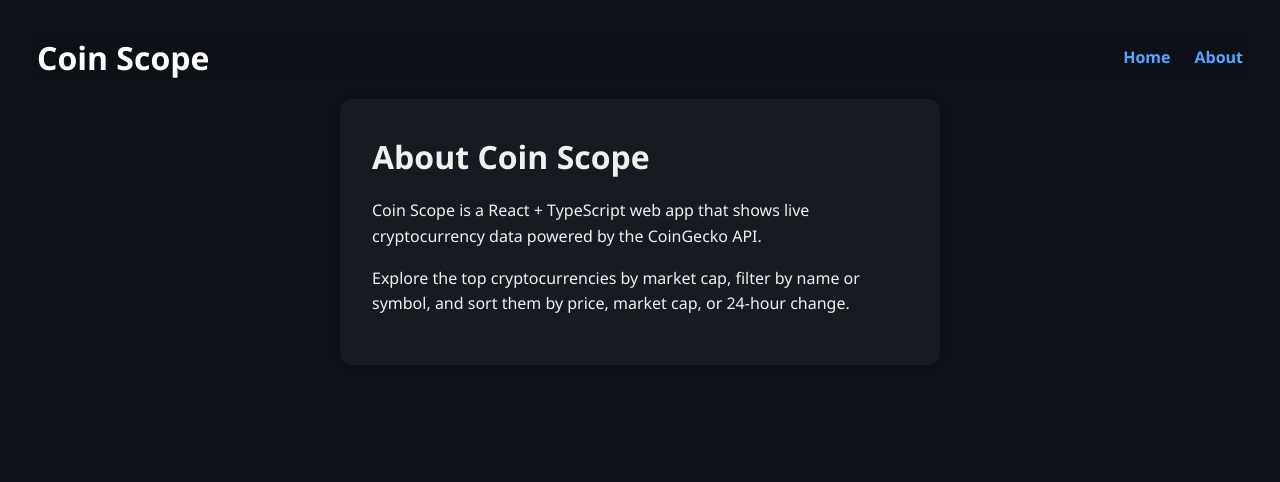
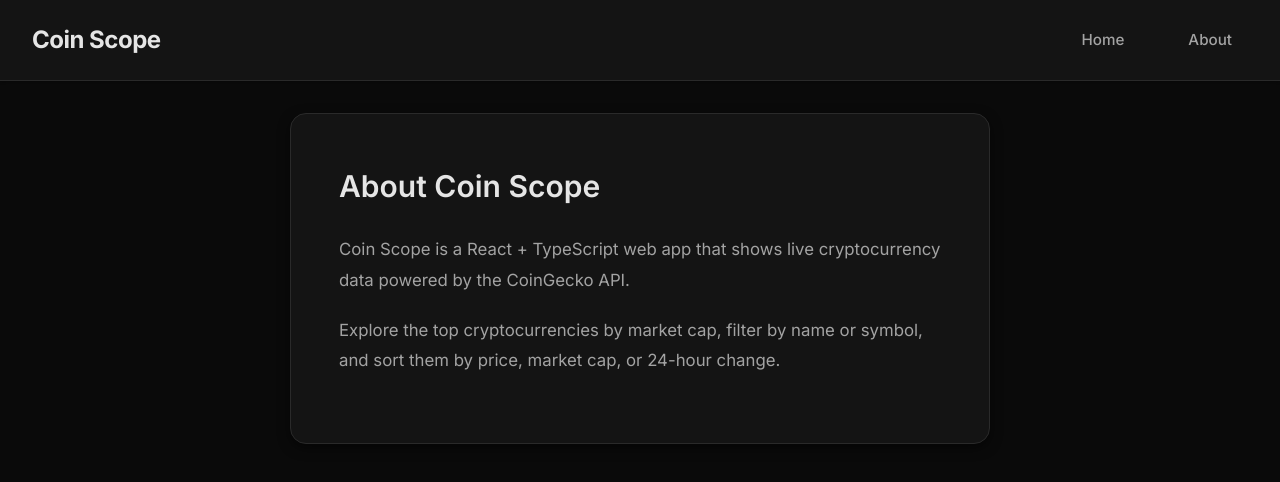
Before and after one commit to vsniranjan/coin-scope, a React (Vite) app: page /about in a window 1280 px wide. Shown: the top 482 px of the page. Built offline with nearby package versions, Linux system fonts and the light colour scheme; no server answers.

Commit message:
Changed CSS

```diff
--- a/src/components/CoinChart.tsx
+++ b/src/components/CoinChart.tsx
@@ -1,4 +1,3 @@
-const API_URL: string = import.meta.env.VITE_COIN_API_URL;
 import { useState, useEffect } from "react";
 import axios from "axios";
 import { Line } from "react-chartjs-2";
@@ -14,6 +13,8 @@
   Filler,
 } from "chart.js";
 import "chartjs-adapter-date-fns";
+
+const API_URL: string = import.meta.env.VITE_COIN_API_URL;
 
 ChartJS.register(
   CategoryScale,
@@ -80,7 +81,7 @@
 
   if (loading || !chartData) return <p>Loading chart...</p>;
   return (
-    <div style={{ marginTop: "30px" }}>
+    <div className='chart-container'>
       <Line
         data={chartData!}
         options={{
--- a/src/components/Sinner.tsx
+++ b/src/components/Sinner.tsx
@@ -5,9 +5,9 @@
   margin: "0 auto 50px auto",
 };
 
-const Spinner = ({ color = "blue", size = "150px" }) => {
+const Spinner = ({ color = "#495057", size = "150px" }) => {
   return (
-    <div>
+    <div className='loading-container'>
       <BarLoader
         color={color}
         width={size}
--- a/src/index.css
+++ b/src/index.css
@@ -1,4 +1,26 @@
-/* src/index.css */
+/* Modern Dark Neutral Theme - CoinScope */
+@import url("https://fonts.googleapis.com/css2?family=Inter:wght@300;400;500;600;700&display=swap");
+
+:root {
+  --bg-primary: #0a0a0a;
+  --bg-secondary: #141414;
+  --bg-tertiary: #1e1e1e;
+  --text-primary: #e5e5e5;
+  --text-secondary: #a3a3a3;
+  --text-muted: #737373;
+  --border-color: #2a2a2a;
+  --accent-primary: #d4d4d4;
+  --accent-hover: #f5f5f5;
+  --shadow-sm: 0 1px 3px rgba(0, 0, 0, 0.3);
+  --shadow-md: 0 4px 12px rgba(0, 0, 0, 0.5);
+  --shadow-lg: 0 8px 24px rgba(0, 0, 0, 0.7);
+  --positive: #10b981;
+  --negative: #ef4444;
+  --radius-sm: 8px;
+  --radius-md: 12px;
+  --radius-lg: 16px;
+}
+
 * {
   margin: 0;
   padding: 0;
@@ -6,64 +28,100 @@
 }
 
 body {
-  font-family: "Segoe UI", Tahoma, Geneva, Verdana, sans-serif;
-  background-color: #0e1117;
-  color: #f0f0f0;
+  font-family: "Inter", -apple-system, BlinkMacSystemFont, "Segoe UI",
+    sans-serif;
+  background-color: var(--bg-primary);
+  color: var(--text-primary);
   line-height: 1.6;
-  padding: 2rem;
+  padding: 0;
+  min-height: 100vh;
+  -webkit-font-smoothing: antialiased;
+  -moz-osx-font-smoothing: grayscale;
+}
+
+h1,
+h2,
+h3,
+h4 {
+  font-weight: 600;
+  color: var(--text-primary);
 }
 
 h1 {
-  margin-bottom: 2rem;
-  font-size: 2rem;
+  font-size: 1.875rem;
+  margin-bottom: 1.5rem;
+}
+
+h2 {
+  font-size: 1.25rem;
+  margin-bottom: 0.5rem;
 }
 
 a {
-  color: #fff;
+  color: var(--accent-primary);
   text-decoration: none;
+  transition: color 0.2s ease;
+}
+
+a:hover {
+  color: var(--accent-hover);
+}
+
+/* Container & Layout */
+.app-container {
+  max-width: 1400px;
+  margin: 0 auto;
+  padding: 2rem;
 }
 
 .grid {
   display: grid;
-  grid-template-columns: repeat(auto-fit, minmax(280px, 1fr));
+  grid-template-columns: repeat(auto-fill, minmax(300px, 1fr));
   gap: 1.5rem;
+  margin-top: 2rem;
 }
 
-.coin-card {
-  background-color: #161b22;
-  padding: 1.5rem;
-  border-radius: 12px;
-  box-shadow: 0 0 10px rgba(0, 0, 0, 0.3);
-  transition: transform 0.2s ease;
+/* Navigation */
+.top-nav {
+  display: flex;
+  justify-content: space-between;
+  align-items: center;
+  background-color: var(--bg-secondary);
+  padding: 1.25rem 2rem;
+  border-bottom: 1px solid var(--border-color);
+  box-shadow: var(--shadow-sm);
+  margin-bottom: 2rem;
+  position: sticky;
+  top: 0;
+  z-index: 100;
 }
 
-.coin-card:hover {
-  transform: translateY(-5px);
+.top-nav h1 {
+  margin: 0;
+  font-size: 1.5rem;
+  font-weight: 700;
+  color: var(--text-primary);
+  letter-spacing: -0.5px;
 }
 
-.coin-header {
+.nav-links {
   display: flex;
+  gap: 2rem;
   align-items: center;
-  gap: 1rem;
-  margin-bottom: 1rem;
 }
 
-.coin-image {
-  width: 40px;
-  height: 40px;
+.nav-links a {
+  color: var(--text-secondary);
+  font-weight: 500;
+  font-size: 0.95rem;
+  padding: 0.5rem 1rem;
+  border-radius: var(--radius-sm);
+  transition: all 0.2s ease;
 }
 
-.symbol {
-  font-size: 0.9rem;
-  color: #aaa;
-}
-
-.positive {
-  color: #4caf50;
-}
-
-.negative {
-  color: #f44336;
+.nav-links a:hover {
+  color: var(--text-primary);
+  background-color: var(--bg-tertiary);
 }
 
 /* Top Controls */
@@ -71,217 +129,380 @@
   display: flex;
   justify-content: space-between;
   align-items: center;
-  margin-bottom: 2rem;
   gap: 1rem;
   flex-wrap: wrap;
+  margin-bottom: 2rem;
+  padding: 1.5rem;
+  background-color: var(--bg-secondary);
+  border-radius: var(--radius-md);
+  box-shadow: var(--shadow-sm);
 }
 
 .top-controls .filter {
   flex: 1;
+  min-width: 280px;
 }
 
 .top-controls .controls {
   flex-shrink: 0;
 }
 
-/* Limit Select */
+/* Filter Input */
+.filter input {
+  width: 100%;
+  padding: 0.875rem 1.125rem;
+  border-radius: var(--radius-sm);
+  border: 1px solid var(--border-color);
+  background: var(--bg-secondary);
+  color: var(--text-primary);
+  font-size: 0.95rem;
+  font-family: inherit;
+  transition: all 0.2s ease;
+}
+
+.filter input:focus {
+  outline: none;
+  border-color: var(--accent-primary);
+  box-shadow: 0 0 0 3px rgba(73, 80, 87, 0.1);
+}
+
+.filter input::placeholder {
+  color: var(--text-muted);
+}
+
+/* Controls (Selects) */
 .controls {
-  margin-bottom: 2rem;
   display: flex;
   align-items: center;
-  justify-content: end;
   gap: 0.75rem;
 }
 
 .controls label {
-  font-weight: bold;
+  font-weight: 500;
+  font-size: 0.9rem;
+  color: var(--text-secondary);
+  white-space: nowrap;
 }
 
 .controls select {
-  padding: 0.5rem 1rem;
-  border-radius: 8px;
-  background: #1c1f26;
-  color: white;
-  border: none;
+  padding: 0.75rem 1rem;
+  border-radius: var(--radius-sm);
+  background: var(--bg-secondary);
+  color: var(--text-primary);
+  border: 1px solid var(--border-color);
+  font-family: inherit;
+  font-size: 0.9rem;
+  cursor: pointer;
+  transition: all 0.2s ease;
 }
 
-/* Filter Input */
-.filter {
-  margin-bottom: 2rem;
+.controls select:hover {
+  border-color: var(--accent-primary);
 }
 
-.filter input {
-  width: 100%;
-  padding: 0.75rem;
-  border-radius: 8px;
-  border: none;
-  background: #1c1f26;
-  color: #fff;
-  font-size: 1rem;
+.controls select:focus {
+  outline: none;
+  border-color: var(--accent-primary);
+  box-shadow: 0 0 0 3px rgba(73, 80, 87, 0.1);
 }
 
-/* Top Nav */
-.top-nav {
-  display: flex;
-  justify-content: space-between; /* h1 left, links right */
-  align-items: center;
-  background-color: #0d1117; /* optional */
-  padding-left: 5px;
-  padding-right: 5px;
-  margin-bottom: 1rem;
+/* Coin Card */
+.coin-card {
+  background-color: var(--bg-secondary);
+  padding: 1.75rem;
+  border-radius: var(--radius-md);
+  border: 1px solid var(--border-color);
+  transition: all 0.3s cubic-bezier(0.4, 0, 0.2, 1);
+  cursor: pointer;
 }
 
-.top-nav h1 {
-  margin: 0;
-  color: #ffffff;
+.coin-card:hover {
+  transform: translateY(-4px);
+  box-shadow: var(--shadow-lg);
+  border-color: var(--accent-primary);
 }
 
-.nav-links {
+.coin-header {
   display: flex;
-  gap: 1.5rem;
+  align-items: center;
+  gap: 1rem;
+  margin-bottom: 1.5rem;
+  padding-bottom: 1rem;
+  border-bottom: 1px solid var(--border-color);
 }
 
-.nav-links a {
-  color: #58a6ff;
-  text-decoration: none;
-  font-weight: bold;
-  transition: color 0.2s ease;
+.coin-image {
+  width: 48px;
+  height: 48px;
+  border-radius: 50%;
 }
 
-.nav-links a:hover {
-  color: #4090db;
+.coin-header h2 {
+  font-size: 1.125rem;
+  margin-bottom: 0.25rem;
+  color: var(--text-primary);
+}
+
+.symbol {
+  font-size: 0.875rem;
+  color: var(--text-muted);
+  text-transform: uppercase;
+  font-weight: 500;
+  letter-spacing: 0.5px;
+}
+
+.coin-card p {
+  margin: 0.75rem 0;
+  font-size: 0.95rem;
+  color: var(--text-secondary);
+}
+
+.positive {
+  color: var(--positive);
+  font-weight: 600;
+}
+
+.negative {
+  color: var(--negative);
+  font-weight: 600;
 }
 
 /* About Page */
 .about {
-  max-width: 600px;
+  max-width: 700px;
   margin: 0 auto;
-  background-color: #161b22;
-  padding: 2rem;
-  border-radius: 12px;
-  box-shadow: 0 0 10px rgba(0, 0, 0, 0.3);
+  background-color: var(--bg-secondary);
+  padding: 3rem;
+  border-radius: var(--radius-lg);
+  box-shadow: var(--shadow-md);
+  border: 1px solid var(--border-color);
 }
 
 .about h1 {
-  margin-bottom: 1rem;
+  margin-bottom: 1.5rem;
+  color: var(--text-primary);
 }
 
 .about p {
-  margin-bottom: 1rem;
-  line-height: 1.6;
+  margin-bottom: 1.25rem;
+  line-height: 1.8;
+  color: var(--text-secondary);
+  font-size: 1.05rem;
 }
 
 /* Coin Details */
 .coin-details-container {
-  max-width: 700px;
-  margin: 40px auto;
-  text-align: center;
-  padding: 20px;
-  font-family: Arial, sans-serif;
-  color: #333;
-  background-color: #f9f9f9;
-  border-radius: 8px;
-  box-shadow: 0 4px 8px rgba(0, 0, 0, 0.1);
+  max-width: 900px;
+  margin: 0 auto;
+  padding: 2rem;
+  background-color: var(--bg-secondary);
+  border-radius: var(--radius-lg);
+  box-shadow: var(--shadow-md);
+  border: 1px solid var(--border-color);
 }
 
-.coin-details-container a {
-  display: inline-block;
-  margin-bottom: 20px;
-  text-decoration: none;
-  color: #007bff;
-  font-weight: bold;
-  transition: color 0.3s;
+.coin-details-container > a {
+  display: inline-flex;
+  align-items: center;
+  gap: 0.5rem;
+  margin-bottom: 1.5rem;
+  padding: 0.625rem 1.25rem;
+  background-color: var(--bg-tertiary);
+  color: var(--text-primary);
+  font-weight: 500;
+  border-radius: var(--radius-sm);
+  transition: all 0.2s ease;
 }
 
-.coin-details-container a:hover {
-  color: #0056b3;
+.coin-details-container > a:hover {
+  background-color: var(--accent-primary);
+  color: white;
 }
 
 .coin-details-title {
-  font-size: 36px;
-  margin-bottom: 10px;
+  font-size: 2.25rem;
+  margin-bottom: 1.5rem;
+  text-align: center;
+  color: var(--text-primary);
+  font-weight: 700;
 }
 
 .coin-details-image {
-  width: 100px;
-  margin-bottom: 20px;
+  width: 120px;
+  height: 120px;
+  margin: 0 auto 2rem;
+  display: block;
+  border-radius: 50%;
+  box-shadow: var(--shadow-md);
 }
 
-.coin-details-description {
-  font-size: 16px;
-  margin-bottom: 20px;
-  color: #555;
+.coin-details-container > p {
+  text-align: center;
+  font-size: 1.05rem;
+  color: var(--text-secondary);
+  line-height: 1.8;
+  margin-bottom: 2rem;
+  padding: 0 1rem;
 }
 
-.coin-details-info h3,
-.coin-details-info h4 {
-  margin: 10px 0;
-  color: #222;
+.coin-details-info {
+  background-color: var(--bg-primary);
+  padding: 2rem;
+  border-radius: var(--radius-md);
+  margin: 2rem 0;
 }
 
 .coin-details-info h3 {
-  font-size: 22px;
+  font-size: 1.25rem;
+  margin: 1rem 0;
+  color: var(--text-primary);
+  padding: 0.75rem;
+  background-color: var(--bg-secondary);
+  border-radius: var(--radius-sm);
+  border-left: 4px solid var(--accent-primary);
 }
 
 .coin-details-info h4 {
-  font-size: 16px;
+  font-size: 1rem;
+  margin: 0.875rem 0;
+  color: var(--text-secondary);
+  font-weight: 500;
+  padding: 0.5rem 0.75rem;
+  border-bottom: 1px solid var(--border-color);
 }
 
 .coin-details-links {
-  margin-top: 20px;
+  margin-top: 2rem;
+  padding-top: 2rem;
+  border-top: 2px solid var(--border-color);
+  text-align: center;
+}
+
+.coin-details-links p {
+  margin: 1rem 0;
+  font-size: 1rem;
+  color: var(--text-secondary);
 }
 
 .coin-details-links a {
-  color: #007bff;
-  text-decoration: none;
+  color: var(--accent-primary);
+  font-weight: 600;
+  text-decoration: underline;
+  text-decoration-thickness: 2px;
+  text-underline-offset: 3px;
 }
 
 .coin-details-links a:hover {
-  text-decoration: underline;
+  color: var(--accent-hover);
 }
 
-/* Modal */
-.modal-overlay {
-  position: fixed;
-  top: 0;
-  left: 0;
-  width: 100%;
-  height: 100%;
-  background-color: rgba(0, 0, 0, 0.6);
+/* Error Message */
+.error {
+  background-color: #fee;
+  color: var(--negative);
+  padding: 1rem 1.5rem;
+  border-radius: var(--radius-sm);
+  border-left: 4px solid var(--negative);
+  margin: 1rem 0;
+  font-weight: 500;
+}
+
+/* 404 Page */
+.not-found-container {
+  text-align: center;
+  padding: 6rem 2rem;
+  max-width: 600px;
+  margin: 0 auto;
+}
+
+.not-found-title {
+  font-size: 8rem;
+  font-weight: 800;
+  color: var(--accent-primary);
+  margin-bottom: 1rem;
+  line-height: 1;
+}
+
+.not-found-message {
+  font-size: 1.25rem;
+  color: var(--text-secondary);
+  margin-bottom: 2rem;
+}
+
+.not-found-link {
+  display: inline-block;
+  padding: 0.875rem 2rem;
+  background-color: var(--accent-primary);
+  color: white;
+  font-weight: 600;
+  border-radius: var(--radius-sm);
+  transition: all 0.2s ease;
+}
+
+.not-found-link:hover {
+  background-color: var(--accent-hover);
+  transform: translateY(-2px);
+  box-shadow: var(--shadow-md);
+}
+
+/* Chart Container */
+.chart-container {
+  margin-top: 2rem;
+  padding: 1.5rem;
+  background-color: var(--bg-primary);
+  border-radius: var(--radius-md);
+  border: 1px solid var(--border-color);
+}
+
+/* Loading State */
+.loading-container {
   display: flex;
   justify-content: center;
   align-items: center;
-  animation: fadeIn 0.3s ease;
-  z-index: 1000;
+  padding: 4rem;
 }
 
-.modal-content {
-  background: white;
-  padding: 20px;
-  border-radius: 8px;
-  position: relative;
-  width: 90%;
-  max-width: 600px;
-  box-shadow: 0 2px 10px rgba(0, 0, 0, 0.3);
-  animation: slideUp 0.3s ease;
-}
+/* Responsive Design */
+@media (max-width: 768px) {
+  body {
+    padding: 0;
+  }
 
-@keyframes fadeIn {
-  from {
-    opacity: 0;
+  .top-nav {
+    flex-direction: column;
+    gap: 1rem;
+    padding: 1rem;
   }
-  to {
-    opacity: 1;
+
+  .top-controls {
+    flex-direction: column;
+    align-items: stretch;
+  }
+
+  .controls {
+    justify-content: space-between;
+  }
+
+  .grid {
+    grid-template-columns: 1fr;
+    gap: 1rem;
+  }
+
+  .about {
+    padding: 2rem;
+    margin: 1rem;
+  }
+
+  .coin-details-container {
+    padding: 1.5rem;
+    margin: 1rem;
+  }
+
+  .coin-details-title {
+    font-size: 1.75rem;
+  }
+
+  .not-found-title {
+    font-size: 5rem;
   }
 }
-
-@keyframes slideUp {
-  from {
-    transform: translateY(20px);
-    opacity: 0;
-  }
-  to {
-    transform: translateY(0);
-    opacity: 1;
-  }
-}
```
Also changed, not shown: src/pages/not-found.tsx (+5 -27 lines).
